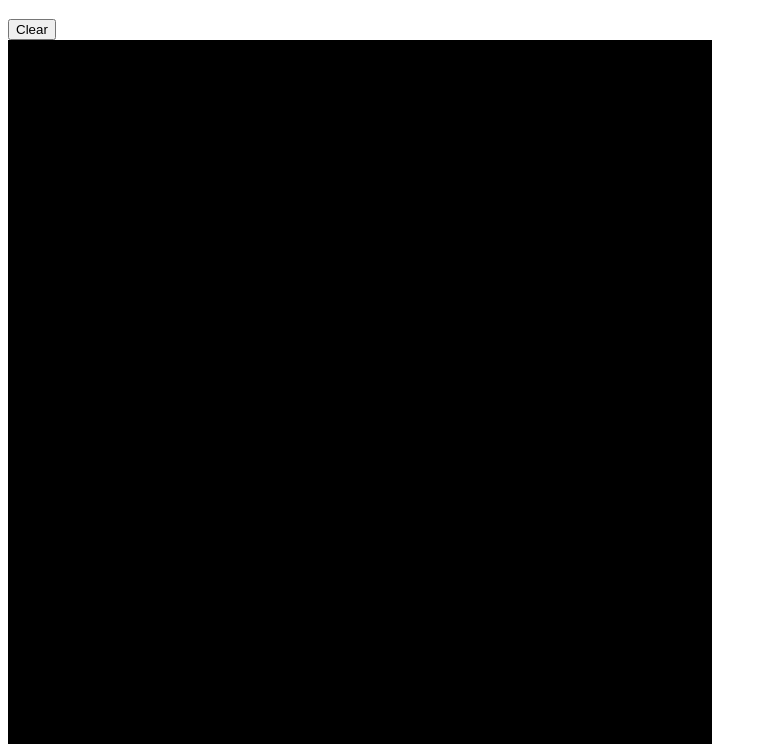
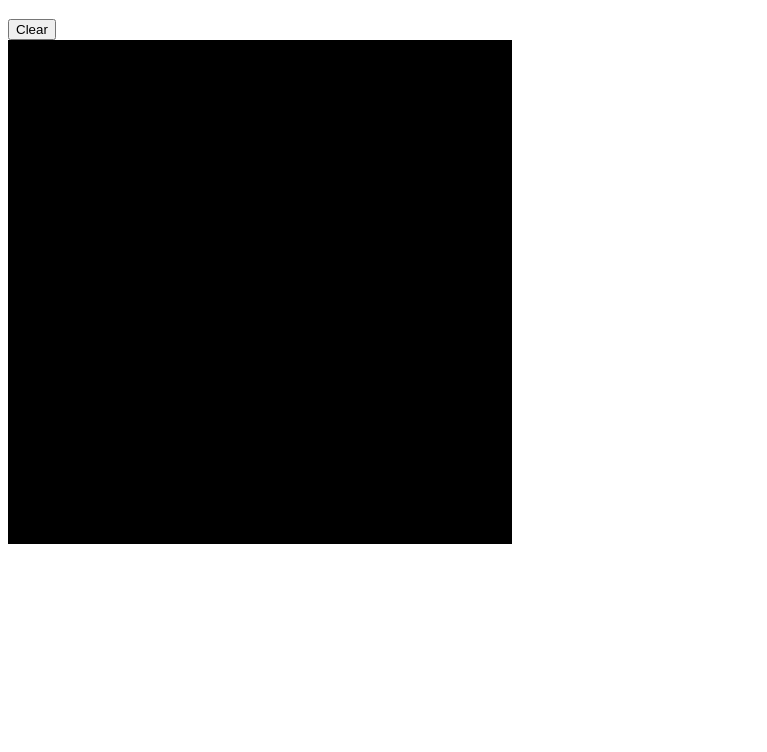
Before and after one commit to simar-s2/Etch-a-Sketch, a plain HTML site: page index.html in a window 1280 px wide. Shown: the part 61-813 px from the top of the page, without its empty margins (0-767 px from the left). Drawn offline with Linux system fonts and the light colour scheme.

Commit message:
Basic sketching working

```diff
--- a/app.js
+++ b/app.js
@@ -7,5 +7,10 @@ grid.style.gridTemplateRows = `repeat(16, 1fr)`;
 for (let i = 0; i < 256; i++) {
     let pixel = document.createElement('div');
     pixel.style.backgroundColor = '#000000';
+    pixelHeight = 500 / 16
+    pixel.style.height = `${pixelHeight}px`
     grid.appendChild(pixel);
+    pixel.addEventListener('mouseover', () => {
+        pixel.style.backgroundColor = '#ffffff'
+    })
 }
--- a/styles.css
+++ b/styles.css
@@ -1,10 +1,8 @@
-
 .grid {
     display: grid;
     justify-content: center;
     align-items: center;
-    width: 700px;
-    height: 700px;
+    width: 500px;
+    height: 500px;
     border: 2px solid black;
-    background-color: black;
 }
```
